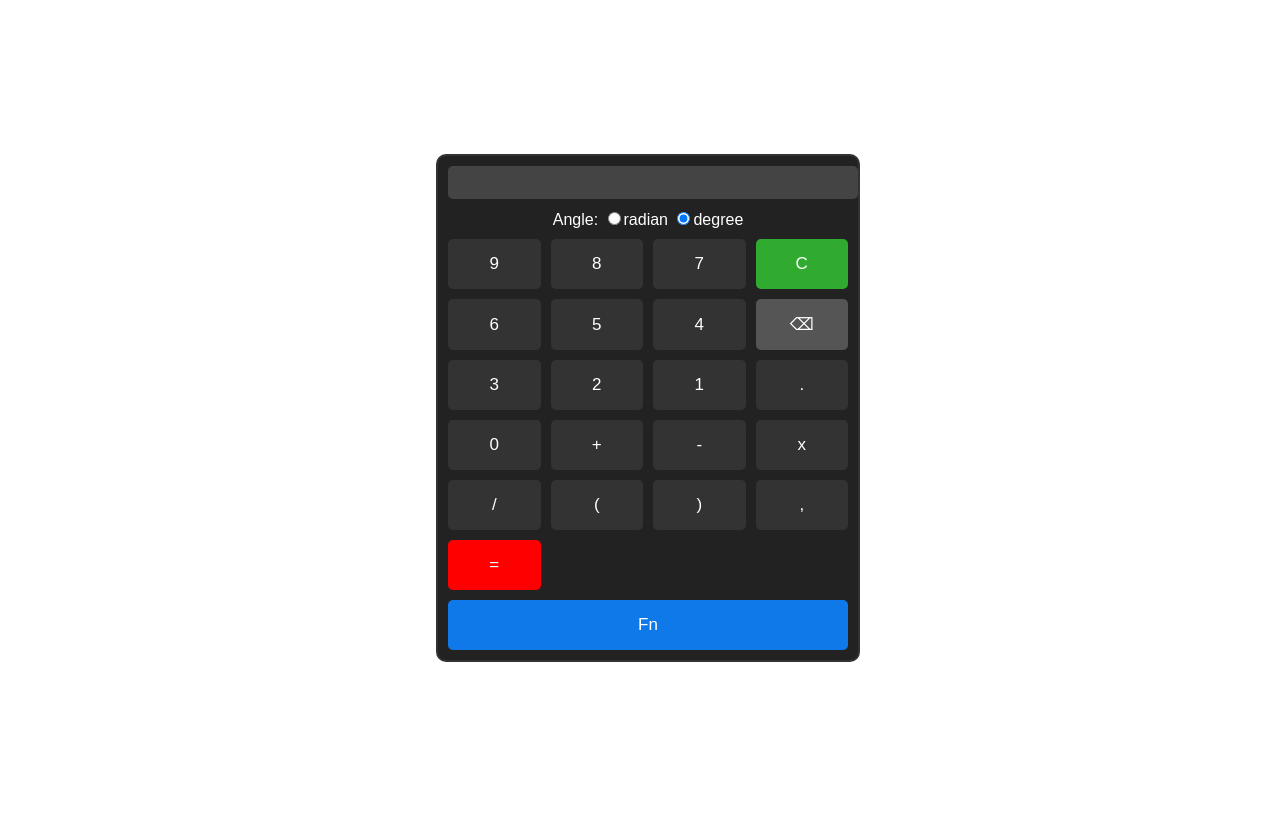
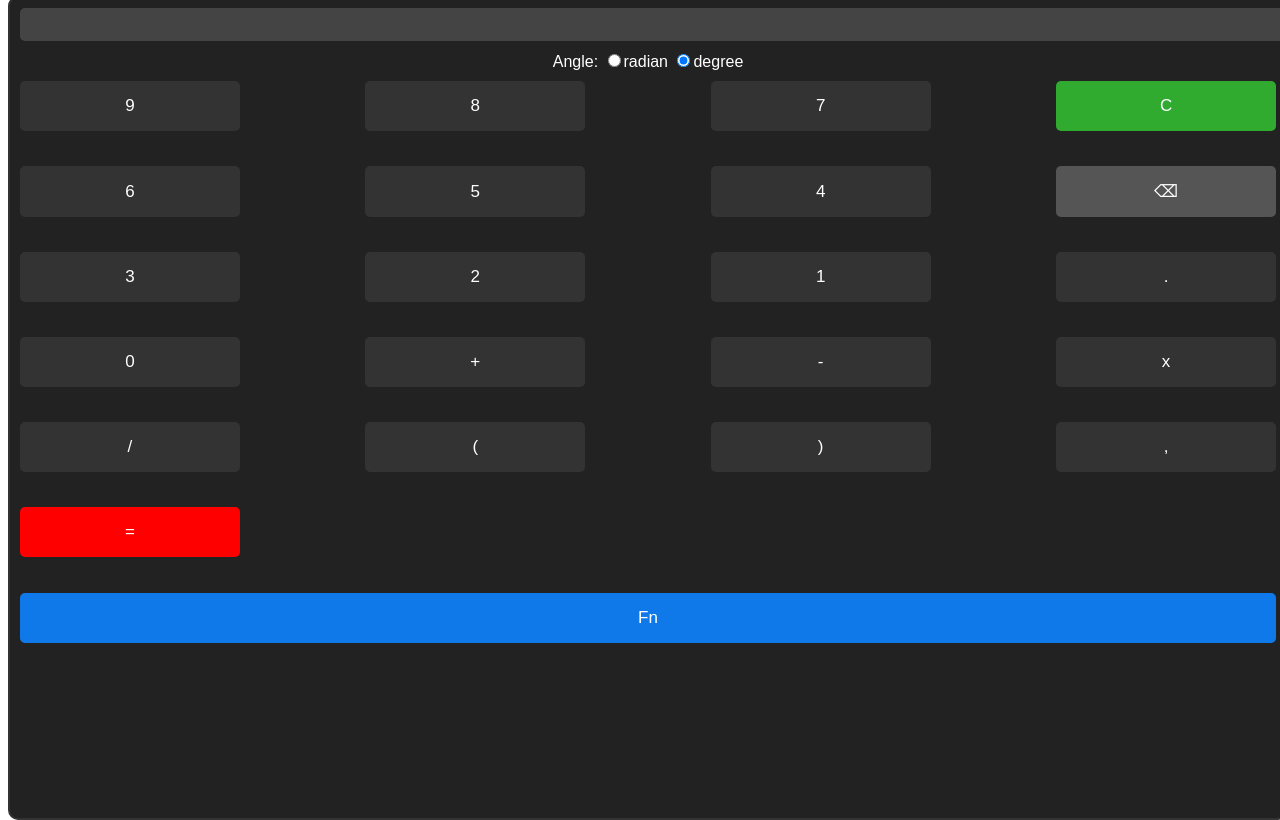
Before and after one commit to Bharat346/Calculator, a plain HTML site: page index.html in a window 1280 px wide. Drawn offline with Linux system fonts and the light colour scheme.

Commit message:
calculator interface change

```diff
--- a/index.html
+++ b/index.html
@@ -11,10 +11,12 @@
         display: flex;
         justify-content: center;
         align-items: center;
+        overflow: hidden;
       }
       .calculator {
-        width: 400px;
-        margin: 50px auto;
+        width: 100vw;
+        height: 100vh;
+        /* margin: 50px auto; */
         border: 2px solid #333;
         border-radius: 10px;
         padding: 10px;
@@ -38,7 +40,7 @@
       .keyboard {
         display: grid;
         grid-template-columns: repeat(4, 1fr);
-        gap: 10px;
+        gap: 10%;
       }
 
       .row {
```
